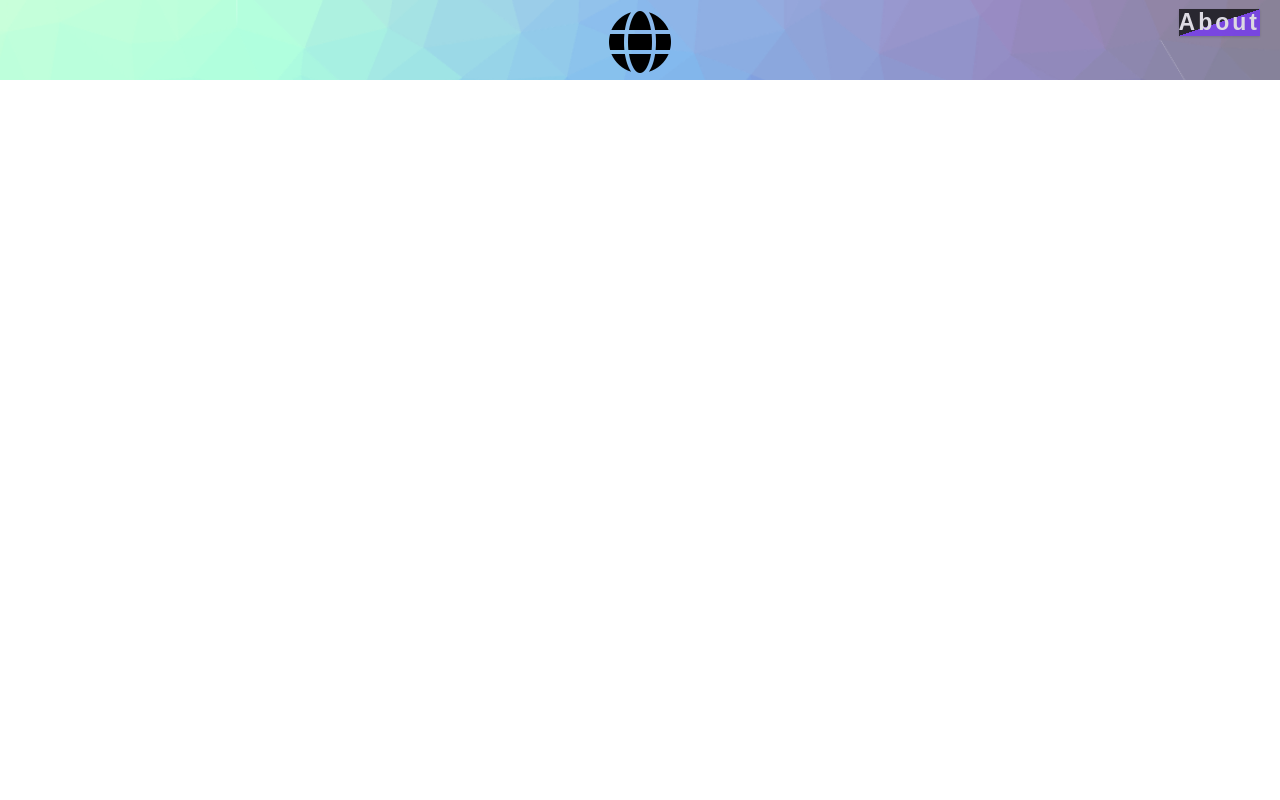
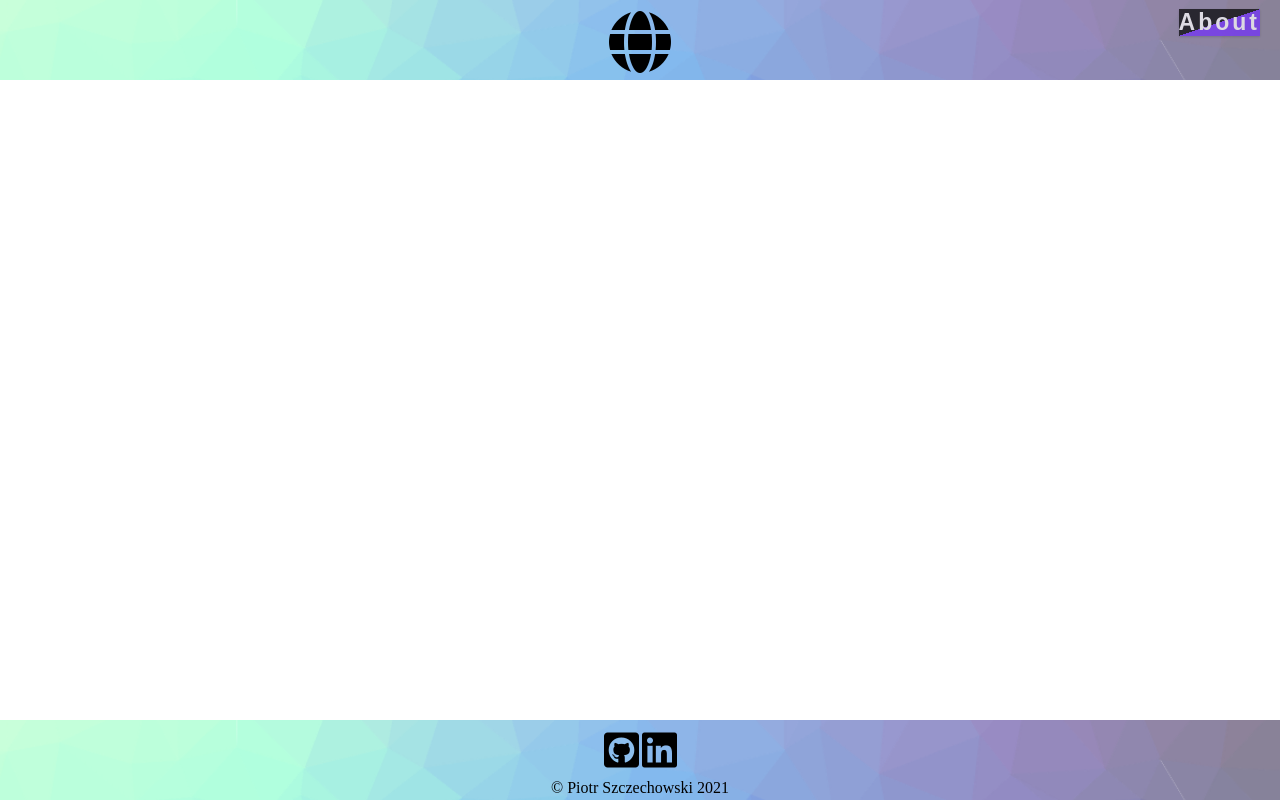
Before and after one commit to pszczechowski/RecruitmentTask-, an Angular app: page / in a window 1280 px wide. Built offline with nearby package versions, Linux system fonts and the light colour scheme.

Commit message:
add footer component with content

```diff
--- a/src/app/app.component.html
+++ b/src/app/app.component.html
@@ -1 +1,2 @@
 <app-header></app-header>
+<app-footer></app-footer>
--- a/src/app/app.module.ts
+++ b/src/app/app.module.ts
@@ -6,12 +6,14 @@ import { HeaderComponent } from './header/header.component';
 import { AboutComponent } from './header/about/about.component';
 import { MatDialogModule } from '@angular/material/dialog';
 import { BrowserAnimationsModule } from '@angular/platform-browser/animations';
+import { FooterComponent } from './footer/footer.component';
 
 @NgModule({
   declarations: [
     AppComponent,
     HeaderComponent,
-    AboutComponent
+    AboutComponent,
+    FooterComponent
   ],
   imports: [
     BrowserModule,
--- /dev/null
+++ b/src/app/footer/footer.component.html
@@ -0,0 +1,11 @@
+<div class="footer">
+  <div class="social-links">
+    <a href="https://github.com/pszczechowski/"
+      ><span><i class="fab fa-github-square"></i></span
+    ></a>
+    <a href="https://www.linkedin.com/in/piotr-szczechowski-0649561b1/"
+      ><span><i class="fab fa-linkedin"></i></span
+    ></a>
+  </div>
+  <p>© Piotr Szczechowski 2021</p>
+</div>
--- /dev/null
+++ b/src/app/footer/footer.component.scss
@@ -0,0 +1,27 @@
+.footer {
+  display: flex;
+  align-items: center;
+  flex-direction: column;
+  position: fixed;
+  left: 0;
+  bottom: 0;
+  width: 100%;
+  height: 80px;
+  background-image: url("../../assets/background.png");
+  background-size: cover;
+}
+.social-links span {
+  color: black;
+  font-size: 2.5rem;
+  display: inline-block;
+  text-align: center;
+  width: 34px;
+  height: 32px;
+  padding: 2px;
+  i {
+    vertical-align: middle;
+  }
+  &:hover {
+    color: #712dfd;
+  }
+}
--- /dev/null
+++ b/src/app/footer/footer.component.ts
@@ -0,0 +1,15 @@
+import { Component, OnInit } from '@angular/core';
+
+@Component({
+  selector: 'app-footer',
+  templateUrl: './footer.component.html',
+  styleUrls: ['./footer.component.scss']
+})
+export class FooterComponent implements OnInit {
+
+  constructor() { }
+
+  ngOnInit(): void {
+  }
+
+}
```
